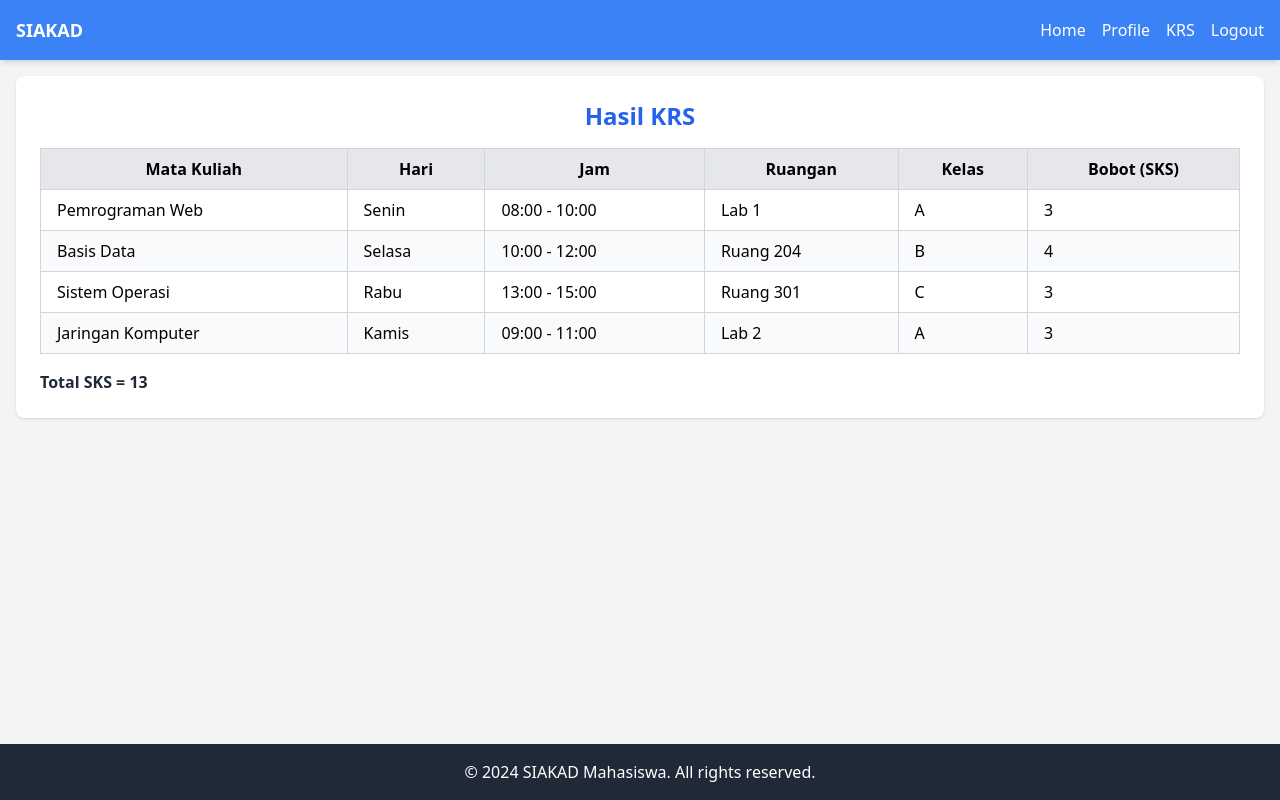
After one commit to Glendy1208/krs_sister_project, a PHP site: page /siakad_mhs/jadwal.php in a window 1280 px wide. The commit adds this page. Run offline with PHP 8.4, Linux system fonts and the light colour scheme; some libraries are stand-ins or nearby versions.

Commit message:
client side done

```diff
--- a/client_side/login.php
+++ b/client_side/login.php
@@ -10,7 +10,7 @@
 <body class="bg-gray-100 flex items-center justify-center min-h-screen">
     <div class="w-full max-w-md bg-white p-8 rounded-lg shadow-md">
         <h2 class="text-2xl font-bold text-center text-gray-800 mb-6">Selamat Datang, silahkan login</h2>
-        <form action="siakad_mhs/index.php" method="POST" class="space-y-4">
+        <form action="siakad_mhs/home.php" method="POST" class="space-y-4">
             <div>
                 <label for="nim" class="block text-sm font-medium text-gray-700">NIM</label>
                 <input type="number" id="nim" name="nim" class="mt-1 w-full px-4 py-2 border rounded-lg shadow-sm focus:outline-none focus:ring-2 focus:ring-blue-500 focus:border-blue-500" placeholder="Enter your nim" required>
--- /dev/null
+++ b/client_side/siakad_mhs/jadwal.php
@@ -0,0 +1,76 @@
+<!DOCTYPE html>
+<html lang="en">
+<head>
+    <meta charset="UTF-8">
+    <meta name="viewport" content="width=device-width, initial-scale=1.0">
+    <title>Jadwal Kuliah</title>
+    <script src="https://cdn.tailwindcss.com"></script>
+</head>
+<body class="bg-gray-100 min-h-screen flex flex-col">
+    <!-- Navbar -->
+    <?php
+    include('layouts/navbar.php');
+    ?>
+
+    <!-- Main Content -->
+    <main class="flex-grow container mx-auto p-4">
+        <div class="bg-white shadow rounded-lg p-6">
+            <h2 class="text-2xl font-bold mb-4 text-blue-600 text-center">Hasil KRS</h2>
+            <table class="w-full table-auto border-collapse border border-gray-300">
+                <thead>
+                    <tr class="bg-gray-200">
+                        <th class="border border-gray-300 px-4 py-2">Mata Kuliah</th>
+                        <th class="border border-gray-300 px-4 py-2">Hari</th>
+                        <th class="border border-gray-300 px-4 py-2">Jam</th>
+                        <th class="border border-gray-300 px-4 py-2">Ruangan</th>
+                        <th class="border border-gray-300 px-4 py-2">Kelas</th>
+                        <th class="border border-gray-300 px-4 py-2">Bobot (SKS)</th>
+                    </tr>
+                </thead>
+                <tbody>
+                    <tr>
+                        <td class="border border-gray-300 px-4 py-2">Pemrograman Web</td>
+                        <td class="border border-gray-300 px-4 py-2">Senin</td>
+                        <td class="border border-gray-300 px-4 py-2">08:00 - 10:00</td>
+                        <td class="border border-gray-300 px-4 py-2">Lab 1</td>
+                        <td class="border border-gray-300 px-4 py-2">A</td>
+                        <td class="border border-gray-300 px-4 py-2">3</td>
+                    </tr>
+                    <tr class="bg-gray-50">
+                        <td class="border border-gray-300 px-4 py-2">Basis Data</td>
+                        <td class="border border-gray-300 px-4 py-2">Selasa</td>
+                        <td class="border border-gray-300 px-4 py-2">10:00 - 12:00</td>
+                        <td class="border border-gray-300 px-4 py-2">Ruang 204</td>
+                        <td class="border border-gray-300 px-4 py-2">B</td>
+                        <td class="border border-gray-300 px-4 py-2">4</td>
+                    </tr>
+                    <tr>
+                        <td class="border border-gray-300 px-4 py-2">Sistem Operasi</td>
+                        <td class="border border-gray-300 px-4 py-2">Rabu</td>
+                        <td class="border border-gray-300 px-4 py-2">13:00 - 15:00</td>
+                        <td class="border border-gray-300 px-4 py-2">Ruang 301</td>
+                        <td class="border border-gray-300 px-4 py-2">C</td>
+                        <td class="border border-gray-300 px-4 py-2">3</td>
+                    </tr>
+                    <tr class="bg-gray-50">
+                        <td class="border border-gray-300 px-4 py-2">Jaringan Komputer</td>
+                        <td class="border border-gray-300 px-4 py-2">Kamis</td>
+                        <td class="border border-gray-300 px-4 py-2">09:00 - 11:00</td>
+                        <td class="border border-gray-300 px-4 py-2">Lab 2</td>
+                        <td class="border border-gray-300 px-4 py-2">A</td>
+                        <td class="border border-gray-300 px-4 py-2">3</td>
+                    </tr>
+                </tbody>
+            </table>
+            <div class="mt-4 font-bold text-gray-800">
+                Total SKS = 13
+            </div>
+        </div>
+    </main>
+
+    <!-- Footer -->
+    <footer class="bg-gray-800 text-white text-center py-4 mt-auto">
+        <p>&copy; 2024 SIAKAD Mahasiswa. All rights reserved.</p>
+    </footer>
+</body>
+</html>
--- /dev/null
+++ b/client_side/siakad_mhs/layouts/navbar.php
@@ -0,0 +1,12 @@
+<nav class="bg-blue-500 text-white py-4 shadow-md">
+    <div class="container mx-auto flex justify-between items-center px-4">
+        <div class="text-lg font-semibold">SIAKAD</div>
+        <ul class="flex space-x-4">
+            <li><a href="home.php" class="hover:underline">Home</a></li>
+            <li><a href="profile.php" class="hover:underline">Profile</a></li>
+            <!-- <li><a href="jadwal.php" class="hover:underline">Hasil KRS</a></li> -->
+            <li><a href="index_krs.php" class="hover:underline">KRS</a></li>
+            <li><a href="../login.php" class="hover:underline">Logout</a></li>
+        </ul>
+    </div>
+</nav>
```
Also changed, not shown: client_side/siakad_mhs/create_krs.php (added, +70 -0 lines), client_side/siakad_mhs/home.php (renamed from client_side/siakad_mhs/index.php, +3 -12 lines), client_side/siakad_mhs/index_krs.php (added, +76 -0 lines), client_side/siakad_mhs/profile.php (+3 -12 lines).
